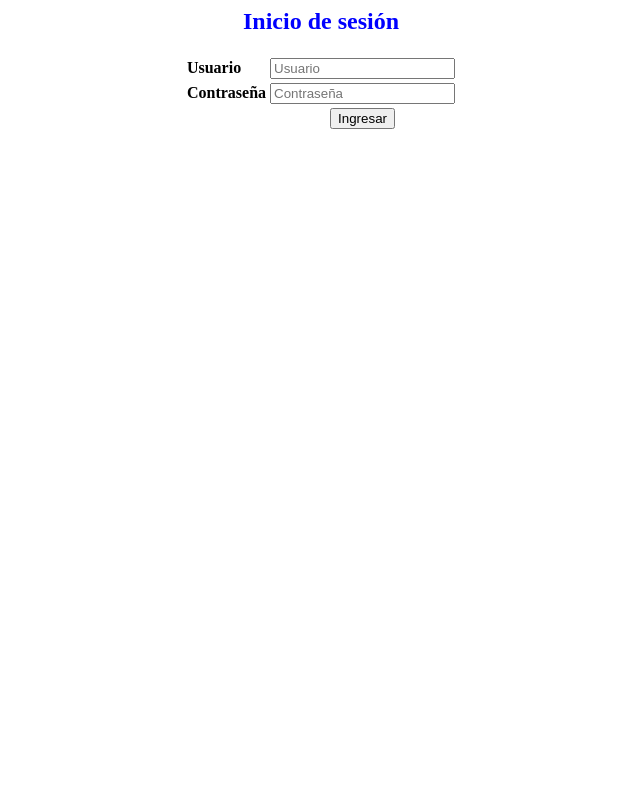
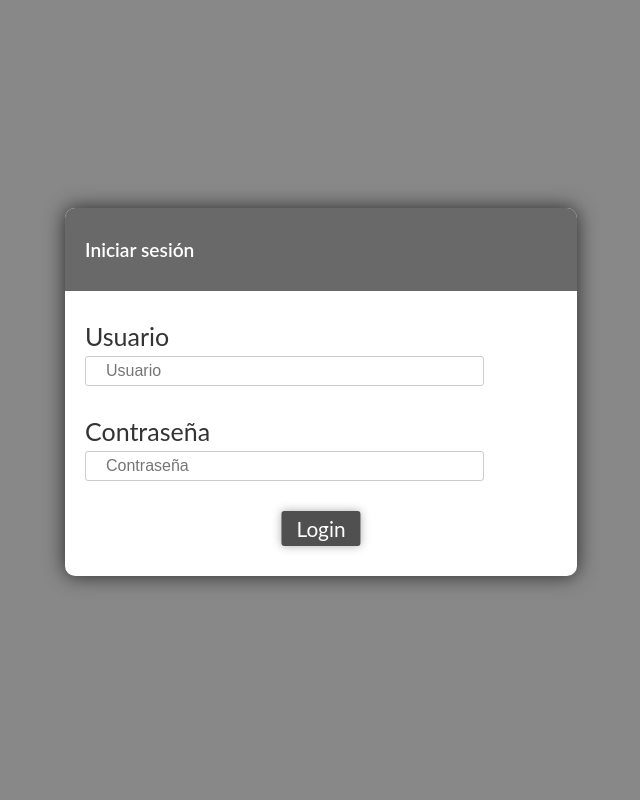
Before and after one commit to EEllisonJM/EmpeniosOaxaca, a PHP site: page /vistas/logueo.php in a window 1280 px wide. Shown: the whole page, without its empty margins (319-959 px from the left). Run offline with PHP 8.4, Linux system fonts and the light colour scheme.

Commit message:
login bonito

```diff
--- /dev/null
+++ b/vistas/css/style.css
@@ -0,0 +1,91 @@
+html, body {
+  border: 0;
+  padding: 0;
+  margin: 0;
+  height: 100%;
+}
+
+body {
+  background:#888888;
+  display: flex;
+  justify-content: center;
+  align-items: center;
+  font-size: 16px;
+}
+
+form {
+  background: white;
+  width: 40%;
+  box-shadow: 0px 0px 20px rgba(0, 0, 0, 0.7);
+  font-family: lato;
+  position: relative;
+  color: #333;
+  border-radius: 10px;
+}
+
+form header {
+  background: #696969;
+  padding: 30px 20px;
+  color: white;
+  font-size: 1.2em;
+  font-weight: 600;
+  border-radius: 10px 10px 0 0;
+}
+
+form label {
+  margin-left: 20px;
+  display: inline-block;
+  margin-top: 30px;
+  margin-bottom: 5px;
+  position: relative;
+  font-size: 25px;
+}
+
+form label span {
+  color: #FF3838;
+  font-size: 2em;
+  position: absolute;
+  left: 2.3em;
+  top: -10px;
+}
+
+form input {
+  display: block;
+  width: 78%;
+  margin-left: 20px;
+  padding: 5px 20px;
+  font-size: 1em;
+  border-radius: 3px;
+  outline: none;
+  border: 1px solid #ccc;
+}
+
+form .help {
+  margin-left: 20px;
+  font-size: 0.8em;
+  color: #777;
+}
+
+form button {
+  position: relative;
+  margin-top: 30px;
+  margin-bottom: 30px;
+  left: 50%;
+  transform: translate(-50%, 0);
+  font-family: inherit;
+  color: white;
+  background: #505050;
+  outline: none;
+  border: none;
+  padding: 5px 15px;
+  font-size: 1.3em;
+  font-weight: 400;
+  border-radius: 3px;
+  box-shadow: 0px 0px 10px rgba(51, 51, 51, 0.4);
+  cursor: pointer;
+  transition: all 0.15s ease-in-out;
+}
+
+form button:hover {
+  background: #ff5252;
+}
--- a/vistas/logueo.php
+++ b/vistas/logueo.php
@@ -1,48 +1,21 @@
 <?php
 error_reporting(E_ALL ^ E_NOTICE); //no mostrar errores de sintaxis
 include("../db/configuracion.php");
-
 ?>
 <html>
+   <head>
+      <meta charset="UTF-8">
+      <title>Login</title>
+      <link rel="stylesheet" href="css/style.css">
+   </head>
    <body>
-    <center>
-      <div class="tit">
-        <h2 style="color: #0000FF; ">Inicio de sesión
-        </h2>
       <form action="login.php" name="entrada_sistema" method="post" enctype="multipart/form-data">
-          <table border="0">
-            <tr>
-              <td>
-                <label >
-                  <b>Usuario
-                  </b>
-                </label>
-              </td>
-              <td width=80>
+         <header>Iniciar sesión</header>
+         <label>Usuario</label>
          <input type="text" name="user" value="" placeholder="Usuario" />
-              </td>
-            </tr>
-            <tr>
-              <td>
-                <label>
-                  <b>Contraseña
-                  </b>
-                </label>
-              </td>
-              <td witdh=80>
+         <label>Contraseña</label>
          <input type="password" name="pass" placeholder="Contraseña"  />
-              </td>
-            </tr>
-            <tr>
-              <td>
-              </td>
-              <td width=80 align=center>
-                <input type="submit" name="ingresar" class="btn btn-primary glyphicon glyphicon-plus" value="Ingresar">
-              </td>
-            </tr>
-            </tr>
-          </table>
+         <button>Login</button>
       </form>
-    </center>
    </body>
 </html>
```
Lines whose indentation alone changed are shown as unchanged.
